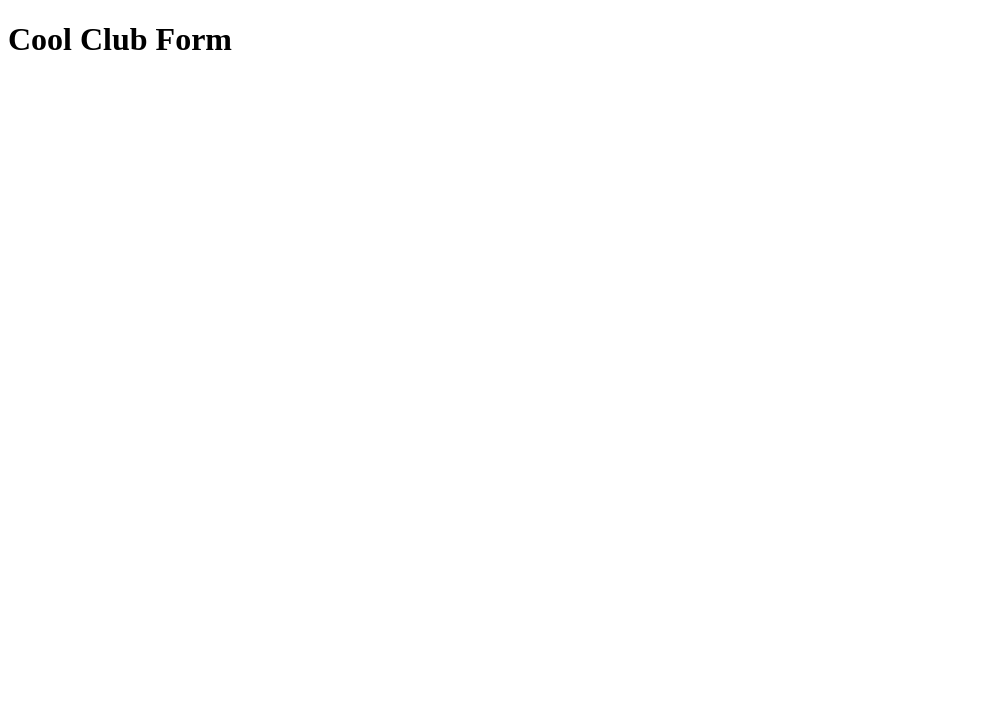
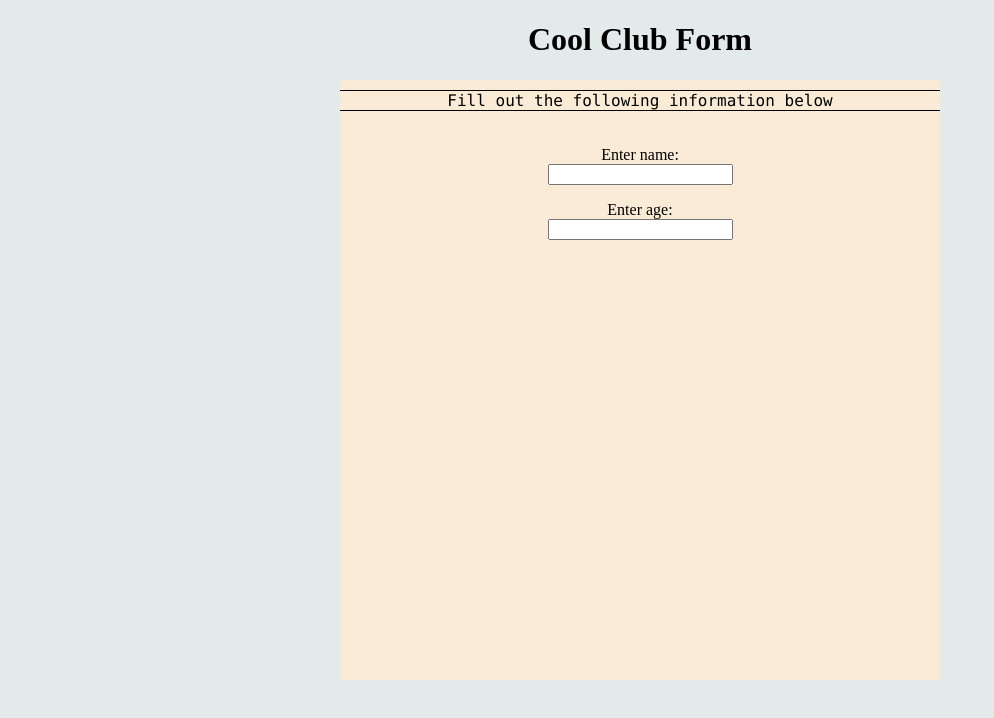
Before and after one commit to AngeloTree/CoolClubForm, a plain HTML site: page index.html in a window 1280 px wide. Shown: the whole page, without its empty margins (0-994 px from the left). Drawn offline with Linux system fonts and the light colour scheme.

Commit message:
Added inputs & revamp the css positions

```diff
--- a/css/main.css
+++ b/css/main.css
@@ -0,0 +1,30 @@
+body {
+  text-align: center;
+  background-color: #e3ebea;
+}
+
+.parent-container {
+  background-color: antiquewhite;
+  text-align: center;
+  height: 600px;
+  width: 600px;
+  margin-left: auto;
+  margin-right: auto;
+}
+
+.parent-container p {
+  position: relative;
+  top: 10px;
+  margin-bottom: 45px;
+  font-family: "Lucida Console", "Courier New", monospace;
+  border: 1px solid black;
+  border-left: none;
+  border-right: none;
+}
+
+.parent-container input {
+  position: relative;
+  display: block;
+  margin: 0 auto;
+  margin-bottom: -20px;
+}
--- a/index.html
+++ b/index.html
@@ -9,5 +9,16 @@
   </head>
   <body>
     <h1>Cool Club Form</h1>
+    <div class="parent-container">
+      <p>Fill out the following information below</p>
+      <form action="">
+        <label for="#name">Enter name:</label>
+        <input type="text" id="name" />
+        <br />
+        <br />
+        <label for="#age">Enter age:</label>
+        <input type="text" id="age" />
+      </form>
+    </div>
   </body>
 </html>
```
